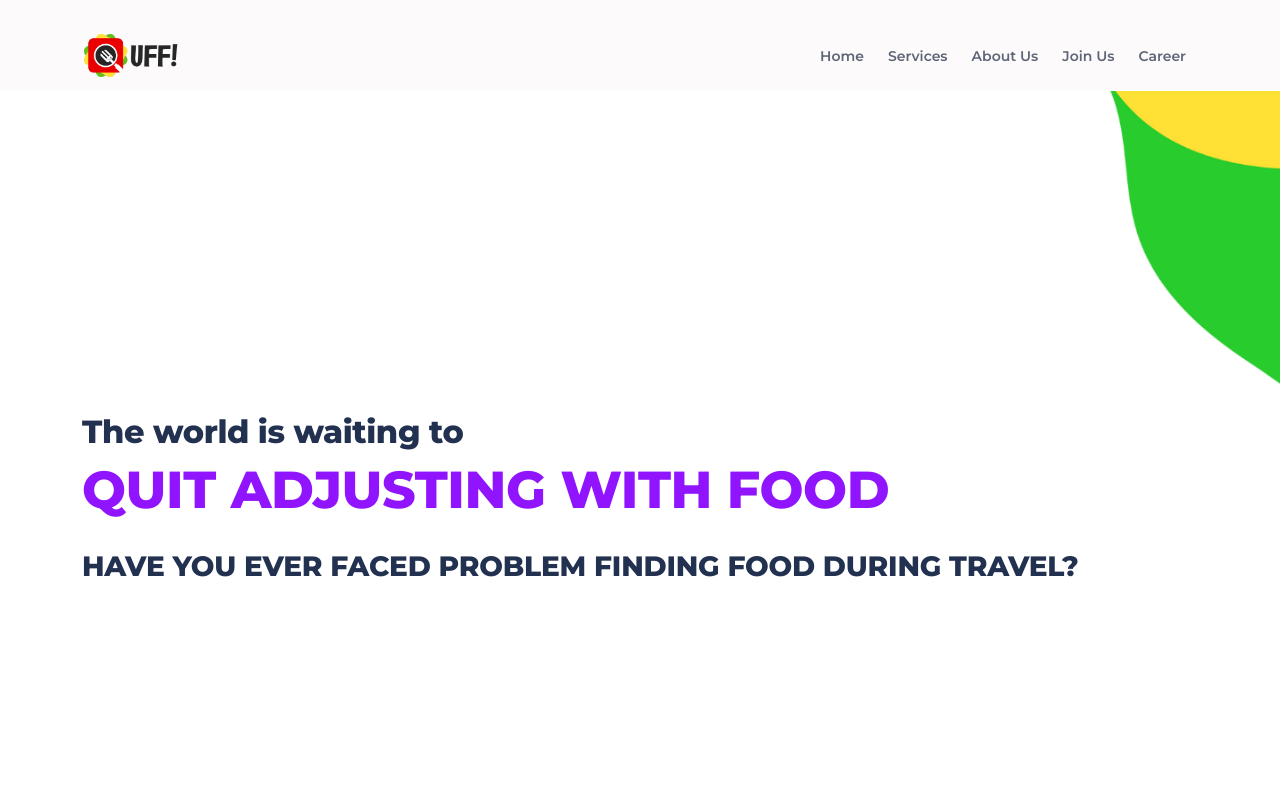
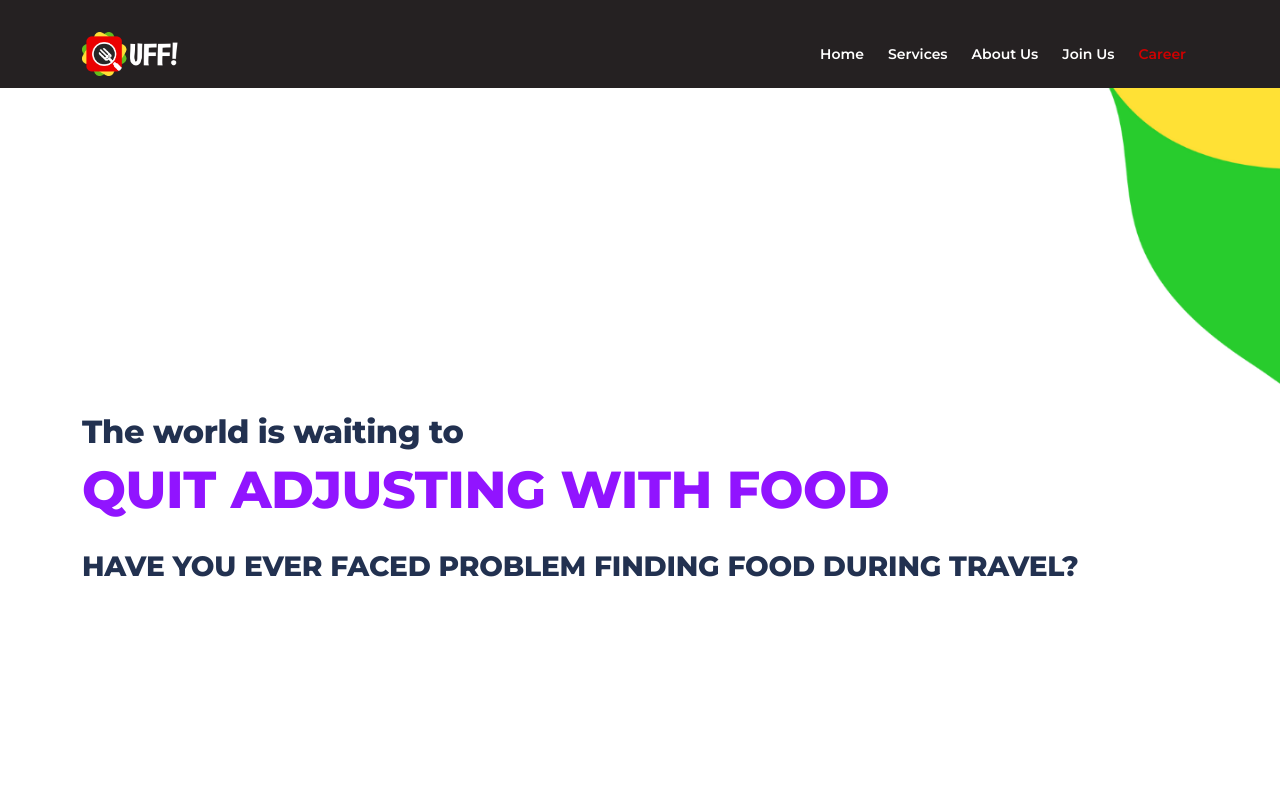
Before and after one commit to itsretroboi/Uff-India-stable-final, a plain HTML site: page index.html in a window 1280 px wide. Shown: the top 800 px of the page. Drawn offline with nearby package versions, Linux system fonts and the light colour scheme; files whose address does not match are found by name.

Commit message:
Committed

```diff
--- a/css/styles.css
+++ b/css/styles.css
@@ -238,7 +238,7 @@ a:hover {
 }
 
 .btn-outline-reg:hover {
-	background-color: #ef3d9173d;
+	background-color: #d9173d;
 	color: #ffffff;
 	text-decoration: none;
 }
@@ -399,7 +399,7 @@ a:hover {
 .navbar .nav-item .nav-link {
 	padding-top: 0.625rem;
 	padding-bottom: 0.625rem;
-	color: #5e6576;
+	color: #ffffff;
 	text-decoration: none;
 	transition: all 0.2s ease;
 }
@@ -409,7 +409,7 @@ a:hover {
 color: #ce0000;
 }
 .navbar .nav-item .nav-link.active {
-	color: #5e6576
+	color: #ce0000
 }
 
 /* Dropdown Menu */
@@ -1096,7 +1096,7 @@ color: #ce0000;
 	/* Navigation */
 	.navbar {
 		padding-top: 1.75rem;
-		background-color: #fcfafb;
+		background-color: #252122;
 		box-shadow: none;
 		transition: all 0.2s;
 	}
@@ -1104,7 +1104,7 @@ color: #ce0000;
 	.navbar.top-nav-collapse {
 		padding-top: 0.5rem;
 		padding-bottom: 0.5rem;
-		background-color: #fcfafb;
+		background-color: #252122;
 		box-shadow: 0 3px 6px 0 rgba(0, 0, 0, 0.05);
 	}
 
--- a/index.html
+++ b/index.html
@@ -41,7 +41,7 @@
         <div class="container">
 
             <!-- Image Logo -->
-            <a class="navbar-brand" href="index.html"><img src="images/ufflogo.png" width="100px" alt="alternative"></a>
+            <a class="navbar-brand" href="index.html"><img src="images/Asset_1.png.png" width="100px" alt="alternative"></a>
 
             <!-- Text Logo - Use this if you don't have a graphic logo -->
             <!-- <a class="navbar-brand logo-text" href="index.html">Nubis</a> -->
```
